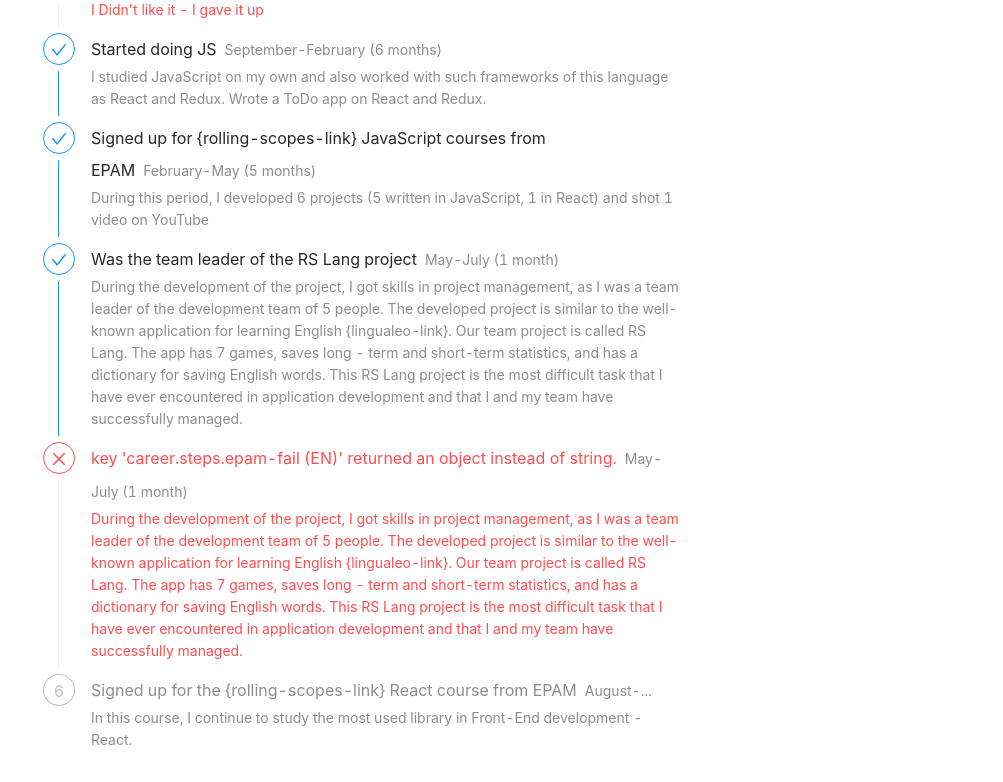
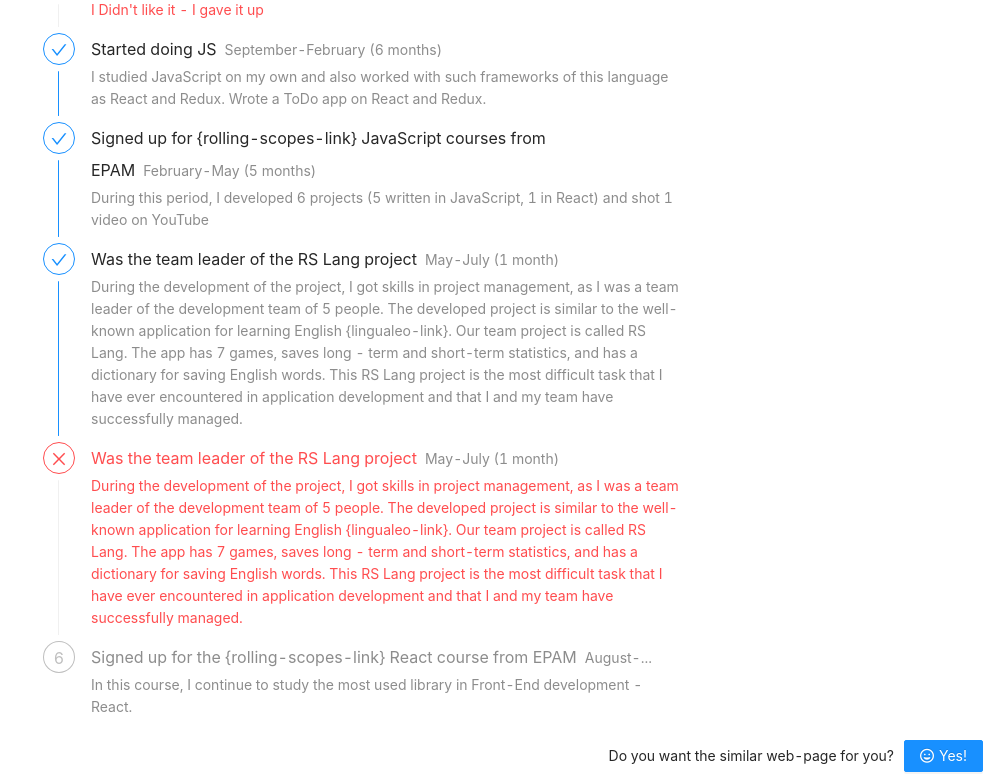
Before and after one commit to M-fil/portfolio, a React (Create React App) app: page /career in a window 1280 px wide. Shown: the part 366-1148 px from the top of the page, without its empty margins (277-1280 px from the left). Built offline with nearby package versions, Linux system fonts and the light colour scheme.

Commit message:
feat: add Footer component

```diff
--- a/public/locales/en/translation.json
+++ b/public/locales/en/translation.json
@@ -85,5 +85,9 @@
   },
   "contacts": {
     "title": "You can find and contact me in any way below"
+  },
+  "footer": {
+    "offer": "Do you want the similar web-page for you?",
+    "button-confirm-text": "Yes!"
   }
 }
--- a/public/locales/ru/translation.json
+++ b/public/locales/ru/translation.json
@@ -85,5 +85,9 @@
   },
   "contacts": {
     "title": "Вы можете найти меня и связаться со мной любым способом ниже"
+  },
+  "footer": {
+    "offer": "Хочешь себе похожую веб-страницу?",
+    "button-confirm-text": "Да!"
   }
 }
--- a/src/components/app/App.tsx
+++ b/src/components/app/App.tsx
@@ -14,6 +14,7 @@ import Portfolio from '../portfolio/Portfolio';
 import Career from '../career/Career';
 import Comments from '../comments/Comments';
 import Contacts from '../contacts/Contacts';
+import Footer from '../footer/Footer';
 
 import AppStyle from './styled/AppStyle';
 
@@ -33,6 +34,7 @@ const App: React.FC = () => {
               <Route component={Contacts}  path="/contacts" />
             </Switch>
           </div>
+          <Footer />
         </BrowserRouter>
       </AppStyle>
     </>
--- a/src/components/career/Career.tsx
+++ b/src/components/career/Career.tsx
@@ -36,7 +36,7 @@ const Career: React.FC = () => {
           description={t(`career.steps.rs-js-team-projects.description`)}
         />
         <Steps.Step
-          title={t(`career.steps.epam-fail`)}
+          title={t(`career.steps.epam-fail.title`)}
           subTitle={t(`career.steps.epam-fail.period`)}
           description={t(`career.steps.epam-fail.description`)}
           status="error"
--- a/src/components/footer/Footer.tsx
+++ b/src/components/footer/Footer.tsx
@@ -1,11 +1,27 @@
-import React from 'react'
+import React from 'react';
+import { useTranslation } from 'react-i18next';
+import { Button } from 'antd';
 
-function Footer() {
+import FooterStyle from './styled/FooterStyle';
+
+const Footer: React.FC = () => {
+  const [t] = useTranslation();
+
   return (
-    <div>
-
-    </div>
+    <FooterStyle>
+      <div className="footer__content">
+        <div className="footer__offer-questoin">
+          {t('footer.offer')}
+        </div>
+        <Button
+          type="primary"
+          icon={<i className="far fa-grin footer__icon"></i>}
+        >
+          {t('footer.button-confirm-text')}
+        </Button>
+      </div>
+    </FooterStyle>
   )
 }
 
-export default Footer
+export default Footer;
--- /dev/null
+++ b/src/components/footer/styled/FooterStyle.tsx
@@ -0,0 +1,23 @@
+import styled from 'styled-components';
+
+const FooterStyle = styled('div')`
+  display: flex;
+  justify-content: flex-end;
+  align-items: center;
+  padding: 10px 20px;
+
+  & .footer__content {
+    display: flex;
+    align-items: center;
+
+    & > *:not(:last-child) {
+      margin-right: 10px;
+    }
+  }
+
+  & .footer__icon {
+    margin-right: 5px;
+  }
+`;
+
+export default FooterStyle;
--- a/src/custom-hooks/useCallbackEffect.tsx
+++ b/src/custom-hooks/useCallbackEffect.tsx
@@ -1,5 +1,4 @@
 import { useEffect, useState } from 'react';
-import useDefaultState from '../custom-hooks/useDefaultState';
 
 const useCallbackEffect = (
   defaultState: any,
@@ -7,14 +6,12 @@ const useCallbackEffect = (
   asyncCallbackArgs?: any[],
 ) => {
   const [data, setData] = useState(defaultState);
-  const dispatchAction = useDefaultState();
 
   useEffect(() => {
     let didCancel = false;
 
     const fetchData = async () => {
       try {
-        dispatchAction('loading');
         const data = await asyncCallback.apply(null, asyncCallbackArgs || [])
         if (!didCancel) {
           setData(data);
--- a/src/custom-hooks/useDefaultState.tsx
+++ /dev/null
@@ -1,41 +0,0 @@
-import { useState } from 'react';
-import {
-  ActionTypesType,
-  IDefaultState,
-} from '../interfaces/interfaces';
-
-
-const useDefaultState = () => {
-  const [state, setState] = useState<IDefaultState>({
-    isLoading: false,
-    isError: false,
-  });
-
-  return (type: ActionTypesType) => {
-    switch (type) {
-      case 'loading':
-        setState({
-          isLoading: true,
-          isError: false,
-        });
-        break;
-      case 'error':
-        setState({
-          isLoading: false,
-          isError: true,
-        });
-        break;
-      case 'success':
-      default:
-        setState({
-          isLoading: false,
-          isError: false,
-        });
-        break;
-    }
-
-    return state;
-  }
-};
-
-export default useDefaultState;
```
